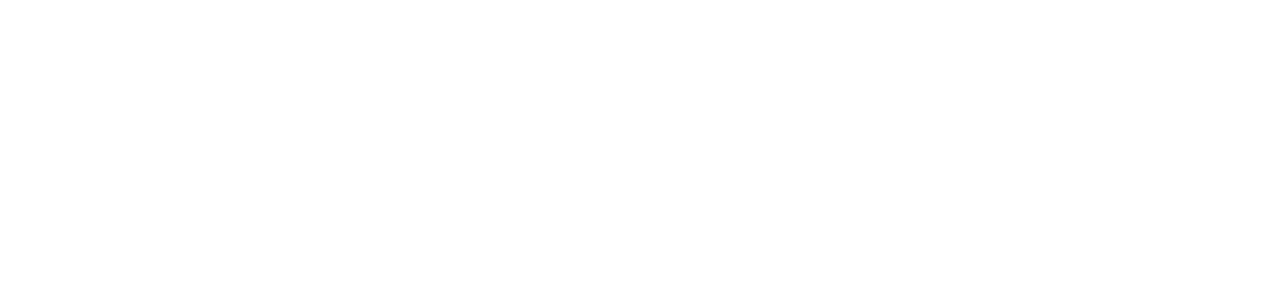
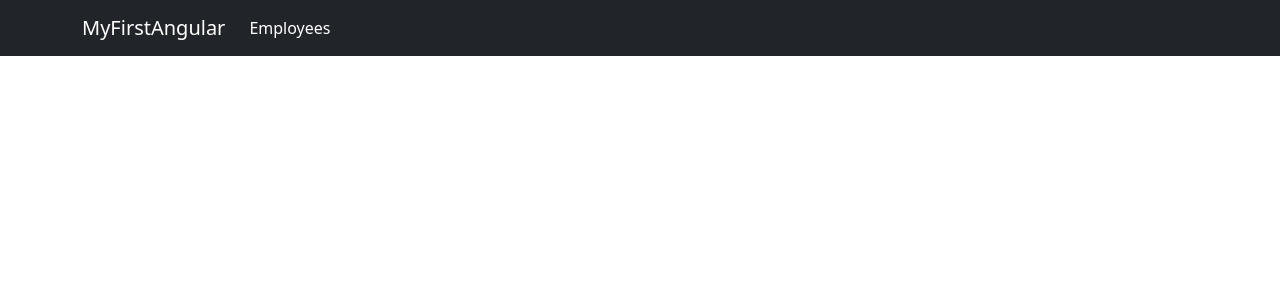
Before and after one commit to gauravmundhada/workspace, an Angular app in the folder angularapp/: page / in a window 1280 px wide. Shown: the top 300 px of the page. Built offline with nearby package versions, Linux system fonts and the light colour scheme.

Commit message:
Backup Commit

```diff
--- a/angularapp/src/app/app.component.html
+++ b/angularapp/src/app/app.component.html
@@ -1,2 +1,16 @@
-
+<nav class="navbar navbar-expand-lg navbar-dark bg-dark">
+  <div class="container">
+    <a class="navbar-brand" href="#">MyFirstAngular</a>
+    <button class="navbar-toggler" type="button" data-bs-toggle="collapse" data-bs-target="#navbarNav" aria-controls="navbarNav" aria-expanded="false" aria-label="Toggle navigation">
+      <span class="navbar-toggler-icon"></span>
+    </button>
+    <div class="collapse navbar-collapse" id="navbarNav">
+      <ul class="navbar-nav">
+        <li class="nav-item">
+          <a class="nav-link active" aria-current="page" href="#">Employees</a>
+        </li>
+      </ul>
+    </div>
+  </div>
+</nav>
 <router-outlet></router-outlet>
```
